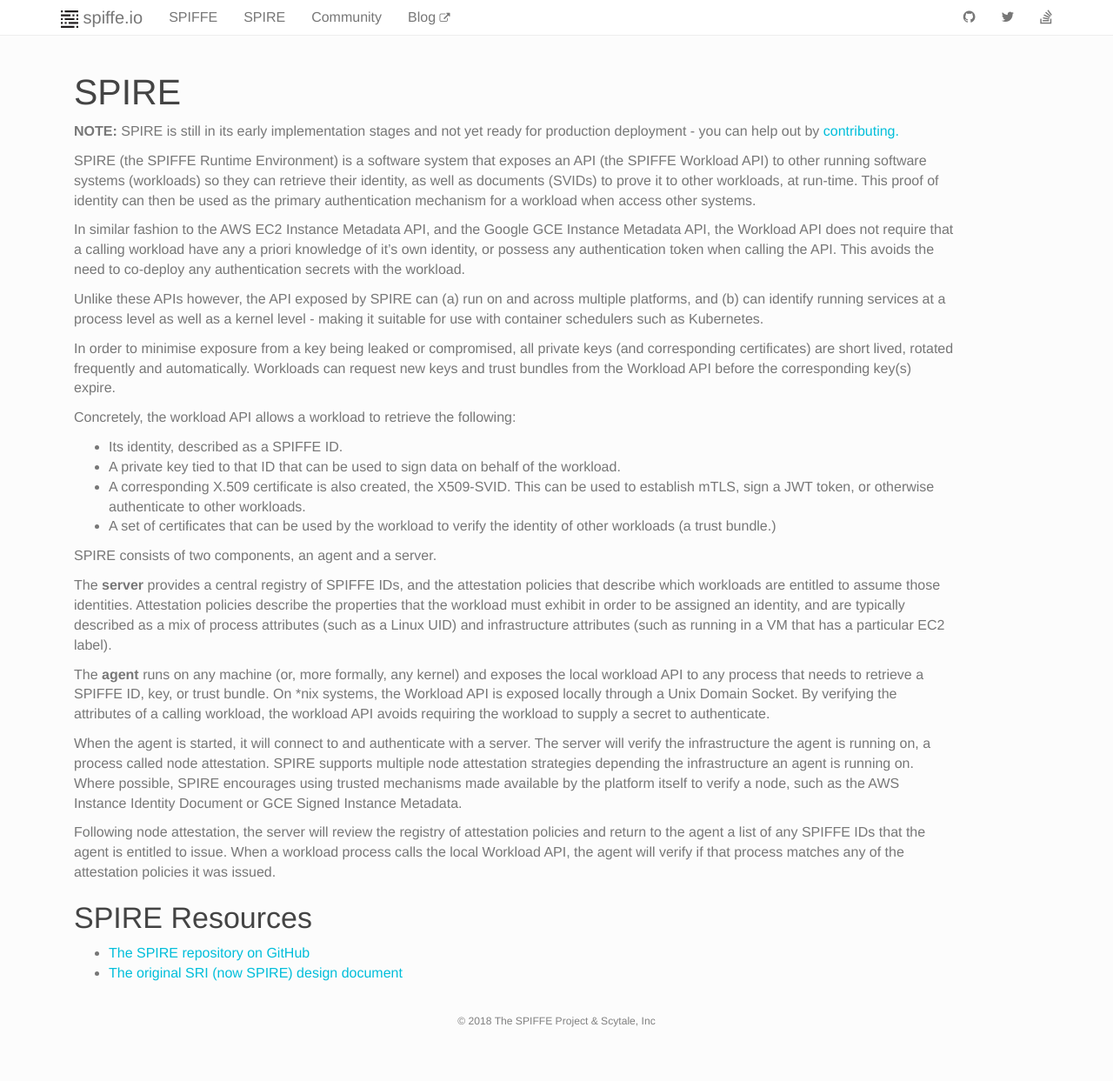
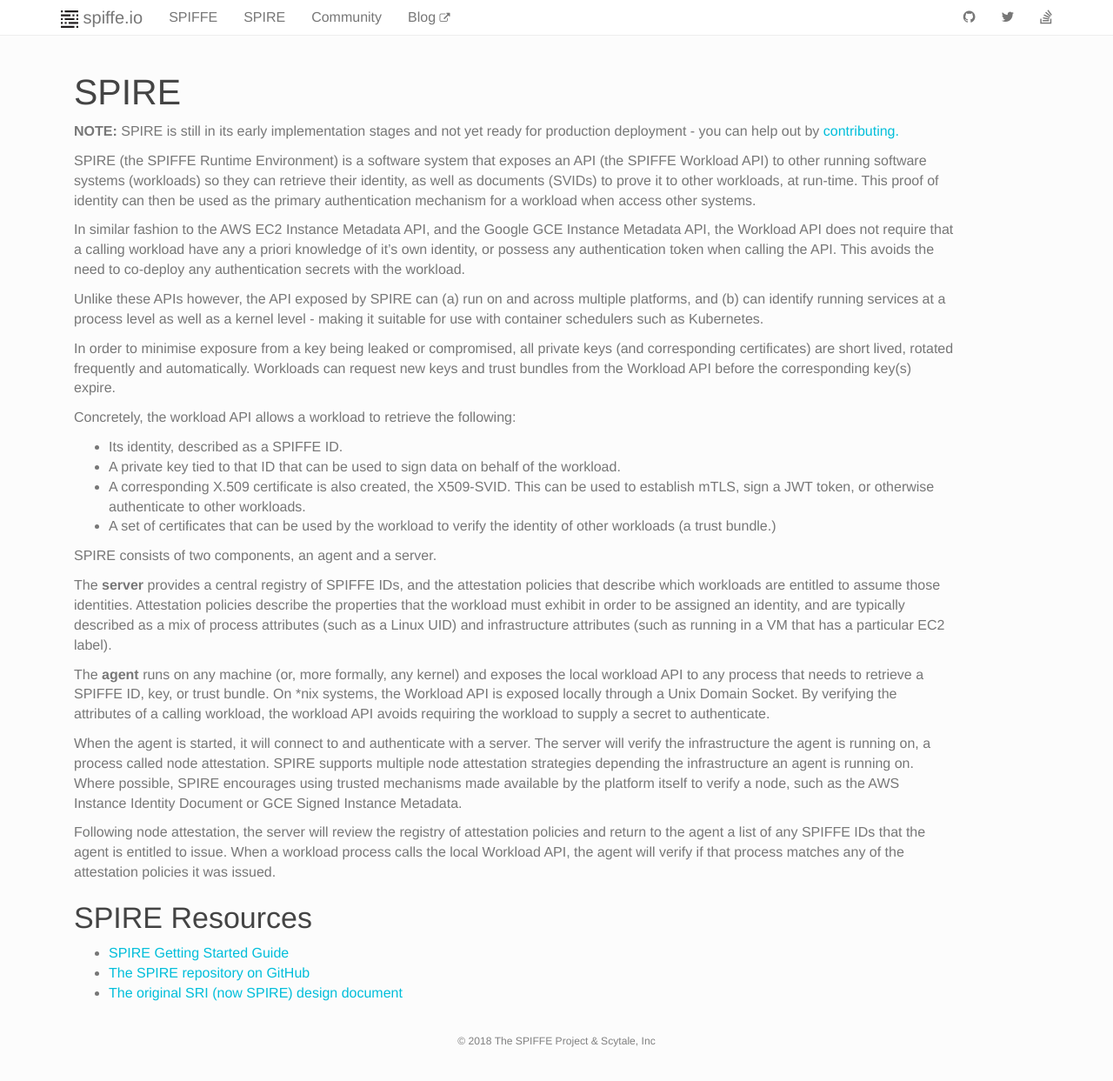
Before and after one commit to scytaleio/spiffe.github.io, a Jekyll site: the page built from spire/index.md, in a window 1280 px wide and 1265 px high. Shown: the top 1243 px of the window at 87% size. Built offline with Jekyll 4.4.1, drawn with Linux system fonts in a browser that asks for light colours; nearby versions of some CDN libraries.

Commit message:
Point to brand new SPIRE Getting Started Guide.
Signed-off-by: Jenny Beth Schaffer <jennybethtech@gmail.com>

```diff
--- a/spire/index.md
+++ b/spire/index.md
@@ -81,5 +81,6 @@
 
 ## SPIRE Resources
 
+* [SPIRE Getting Started Guide](https://spiffe.netlify.com/spire/getting-started/)
 * [The SPIRE repository on GitHub](https://github.com/spiffe/spire)
 * [The original SRI (now SPIRE) design document](https://docs.google.com/document/d/1RZnBfj8I5xs8Yi_BPEKBRp0K3UnIJYTDg_31rfTt4j8)
```
